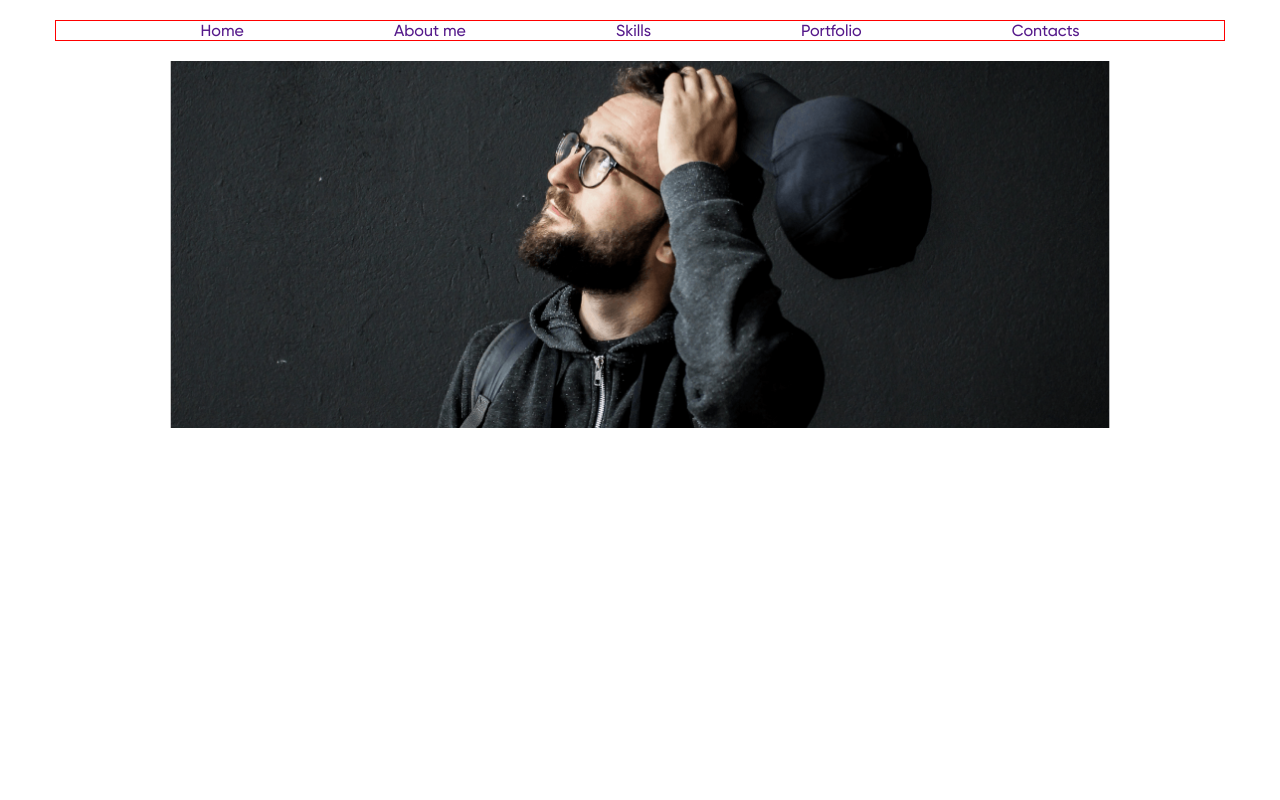
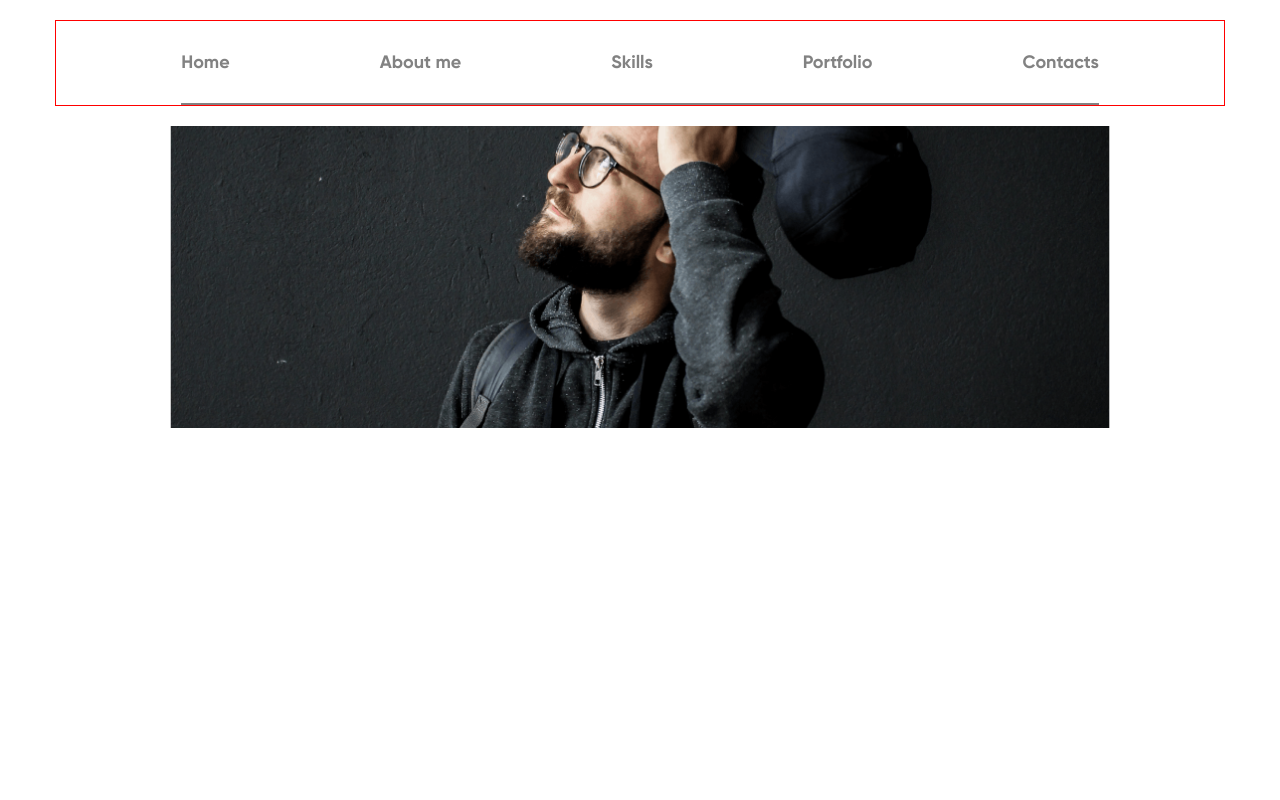
Before and after one commit to Elena-it-code/portfolio, a React app: page / in a window 1280 px wide. Shown: the top 800 px of the page. Built offline with nearby package versions, Linux system fonts and the light colour scheme.

Commit message:
Add style for Header

```diff
--- a/src/components/menu/Menu.tsx
+++ b/src/components/menu/Menu.tsx
@@ -1,25 +1,27 @@
 import React from 'react';
 import styled from "styled-components";
+import {theme} from "../../styles/Theme";
+import {Separator} from "../../layout/section/separator/Separator";
 
 export const Menu = () => {
     return (
             <StyledMenu>
                 <ul>
-                    <li>
-                        <a href="">Home</a>
-                    </li>
-                    <li>
-                        <a href="">About me</a>
-                    </li>
-                    <li>
-                        <a href="">Skills</a>
-                    </li>
-                    <li>
-                        <a href="">Portfolio</a>
-                    </li>
-                    <li>
-                        <a href="">Contacts</a>
-                    </li>
+                    <StyledListItem>
+                        <Link href="">Home</Link>
+                    </StyledListItem>
+                    <StyledListItem>
+                        <Link href="">About me</Link>
+                    </StyledListItem>
+                    <StyledListItem>
+                        <Link href="">Skills</Link>
+                    </StyledListItem>
+                    <StyledListItem>
+                        <Link href="">Portfolio</Link>
+                    </StyledListItem>
+                    <StyledListItem>
+                        <Link href="">Contacts</Link>
+                    </StyledListItem>
                 </ul>
             </StyledMenu>
     );
@@ -31,5 +33,20 @@ const StyledMenu = styled.nav`
    gap: 150px;
    justify-content: space-between;
    //justify-items: stretch;
+   padding: 30px 0px;
+   border-bottom: 2px solid ${theme.colors.secondaryBg};
  }
 `
+const StyledListItem = styled.li`
+
+`
+
+const Link = styled.a`
+  color: #828282;
+  font-family: 'Gilroy', sans-serif;
+  font-size: 18px;
+  font-weight: bold;
+  &:hover {
+    color: ${theme.colors.accent};/* Цвет ссылки при наведении */
+  }
+`
--- a/src/layout/header/Header.tsx
+++ b/src/layout/header/Header.tsx
@@ -4,6 +4,7 @@ import styled from "styled-components";
 import {Menu} from "../../components/menu/Menu";
 import {Container} from "../../components/Container";
 import {FlexWrapper} from "../../components/FlexWrapper";
+import {theme} from "../../styles/Theme";
 
 
 export const Header = () => {
--- a/src/styles/Global.styled.tsx
+++ b/src/styles/Global.styled.tsx
@@ -29,6 +29,10 @@ export const GlobalStyle = createGlobalStyle`
     list-style: none;
   }
 
+  //li {
+  //  color: #828282;
+  //}
+
   button {
     background-color: unset;
     border: none;
--- a/src/styles/Theme.tsx
+++ b/src/styles/Theme.tsx
@@ -1,7 +1,7 @@
 export const theme = {
     colors: {
         primaryBg: "#FFFFFF",
-        secondaryBg: "#F6F6F6",
+        secondaryBg: "#828282",
         accent: "#070707",
 
         font: "#070707",
```
